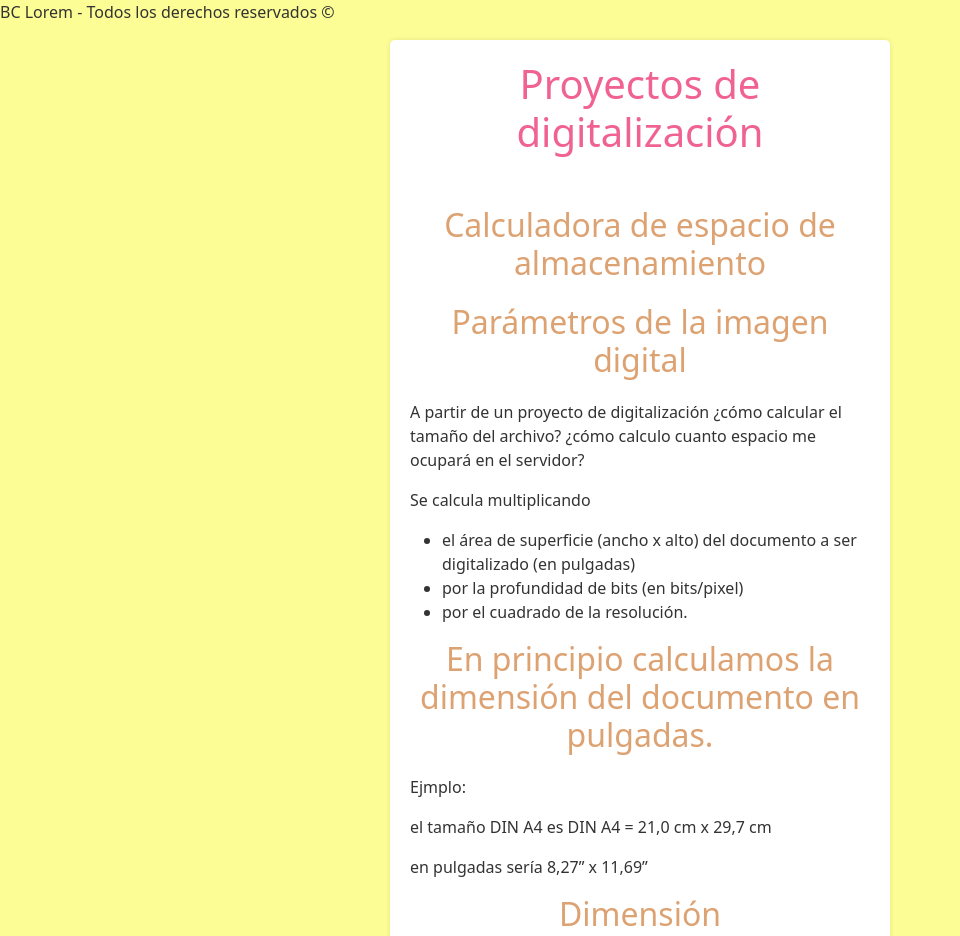
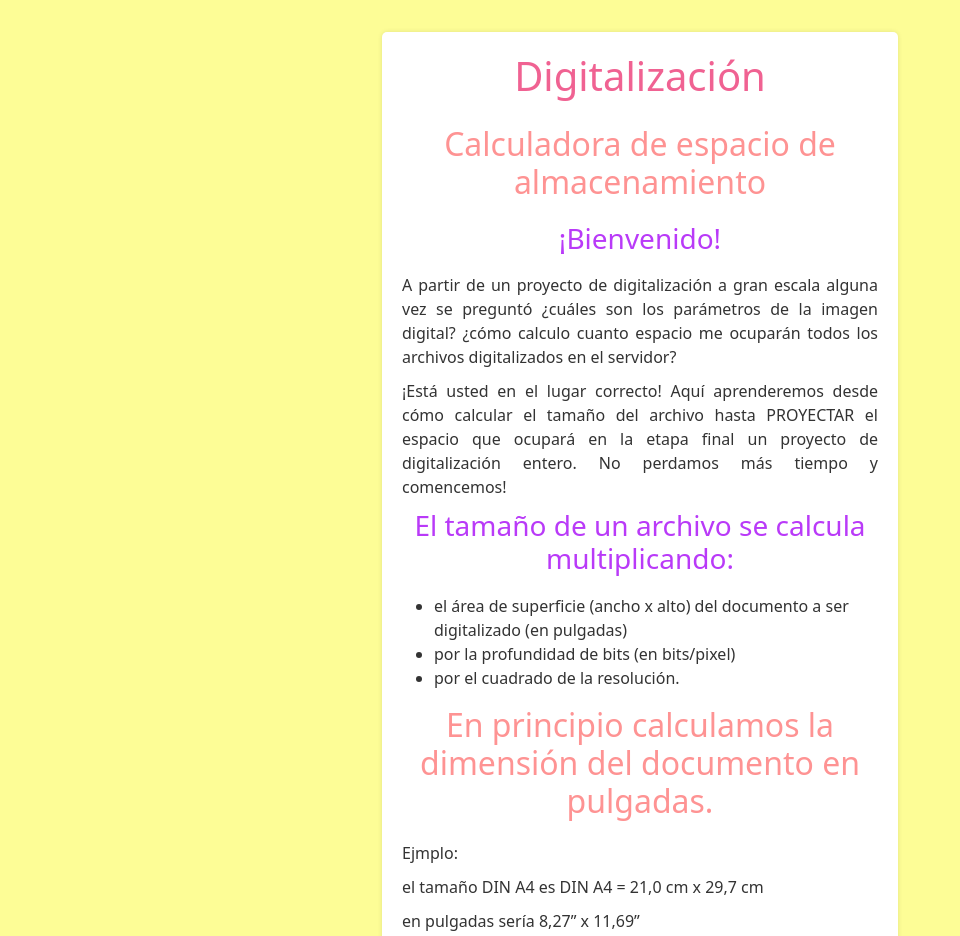
Before and after one commit to DaniMGithub/digitalizacionCalculadora, a plain HTML site: page index.html in a window 1280 px wide. Shown: the top 936 px of the page, without its empty margins (0-960 px from the left). Drawn offline with nearby package versions, Linux system fonts and the light colour scheme.

Commit message:
estilo con bootstrap y textos en proceso

```diff
--- a/css/style.css
+++ b/css/style.css
@@ -22,8 +22,14 @@ color: #f06292;
 }
 
 h2 {
-    color: #dda272;
+    color: #fe9393;
     }
+
+h3 {
+color: #B93AF8;
+}
+
+
 
 label {
 color: #ba68c8;
@@ -41,24 +47,51 @@ border-color: #ba68c8;
 color: #4caf50;
 }
 
+
+
+.container .container1 {
+margin-top: 2em;
+margin-bottom: 2em;
+max-width: 40em;
+align-self: center;
+padding: 1.25em;
+background-color: #FFF;
+border-radius: 0.3125em;
+box-shadow: 0 0 0.3125em rgba(0, 0, 0, 0.1);
+    }
+
 .container {
-max-width: 31.25em;
-margin: 0 auto;
+margin-top: 2em;
+margin-bottom: 2em;
+max-width: 32.25em;
 padding: 1.25em;
 background-color: #FFF;
 border-radius: 0.3125em;
 box-shadow: 0 0 0.3125em rgba(0, 0, 0, 0.1);
 }
 
+
+
 h1 {
 text-align: center;
-margin-bottom: 1.25em;
+margin-bottom: 0.625em;
 }
 
 h2 {
 text-align: center;
 margin-bottom: 0.625em;
 }
+
+h3 {
+    text-align: center;
+    margin-bottom: 0.625em;
+    }
+
+p {
+   text-align: left;
+   text-align: justify;
+   margin-bottom: 0.625em;
+     }
 
 form label {
 display: block;
@@ -96,3 +129,8 @@ text-align: center;
 margin-top: 1.25em;
 font-weight: bold;
 }
+
+footer p{
+    text-align: center;
+    margin-bottom: 0.625em;
+    }
--- a/index.html
+++ b/index.html
@@ -10,23 +10,22 @@
       <link rel="shortcut icon" href="./images/logo6.png">
     <!-- CSS bootstrap -->
       <link href="https://cdn.jsdelivr.net/npm/bootstrap@5.2.2/dist/css/bootstrap.min.css" rel="stylesheet" integrity="sha384-Zenh87qX5JnK2Jl0vWa8Ck2rdkQ2Bzep5IDxbcnCeuOxjzrPF/et3URy9Bv1WTRi" crossorigin="anonymous">
-    <link rel="stylesheet" href="./css/style.css">
+    <link rel="stylesheet" href="css/style.css">
      <!-- Mi CSS -->
     <link rel="shortcut icon" href="images/logo6.png">
     <title>Document</title>
 </head>
-<footer>
-    <p>BC Lorem - Todos los derechos reservados ©</p>
-</footer>
+
 <body>
     <!-- Explicación -->
-    <div class="container">
-      <h1>Proyectos de digitalización</h1>
+    <div class="container container1">
+      <h1>Digitalización</h1>
       <h2>Calculadora de espacio de almacenamiento</h2>
+      <h3>¡Bienvenido!</h3>
     <div class="explicacion">
-      <h2>Parámetros de la imagen digital</h2>
-      <p>A partir de un proyecto de digitalización ¿cómo calcular el tamaño del archivo? ¿cómo calculo cuanto espacio me ocupará en el servidor?</p>
-    <p>Se calcula multiplicando </p>
+     <p>A partir de un proyecto de digitalización a gran escala alguna vez se preguntó ¿cuáles son los parámetros de la imagen digital? ¿cómo calculo cuanto espacio me ocuparán todos los archivos digitalizados en el servidor?</p>
+    <p> ¡Está usted en el lugar correcto! Aquí aprenderemos desde cómo calcular el tamaño del archivo hasta PROYECTAR el espacio que ocupará en la etapa final un proyecto de digitalización entero. No perdamos más tiempo y comencemos!</p>
+    <h3> El tamaño de un archivo se calcula multiplicando: </h3>
     <ul>
       <li>el área de superficie (ancho x alto) del documento a ser digitalizado (en pulgadas)</li>
       <li>por la profundidad de bits (en bits/pixel)</li>
@@ -63,7 +62,9 @@
     <div>
 
     </div>
+  </div>
      <!-- Formulario para crear la calculadora -->
+     <div class="container">
       <form>
         <div class="form-group">
           <label for="tamanioPag">Tamaño de página en cm<sup>2</sup>:</label>
@@ -89,10 +90,14 @@
       </form>
       <p id="result"></p>
     </div>
+    </div>
 
     <!-- Bootstrap -->
   <script src="https://cdn.jsdelivr.net/npm/bootstrap@5.2.2/dist/js/bootstrap.bundle.min.js" integrity="sha384-OERcA2EqjJCMA+/3y+gxIOqMEjwtxJY7qPCqsdltbNJuaOe923+mo//f6V8Qbsw3" crossorigin="anonymous"></script>
     <!-- Mi JavaScript -->
   <script src="./js/sript.js"></script>
 </body>
+<footer>
+  <p>Calculadora de digitalización - Todos los derechos reservados ©</p>
+</footer>
 </html>
```
